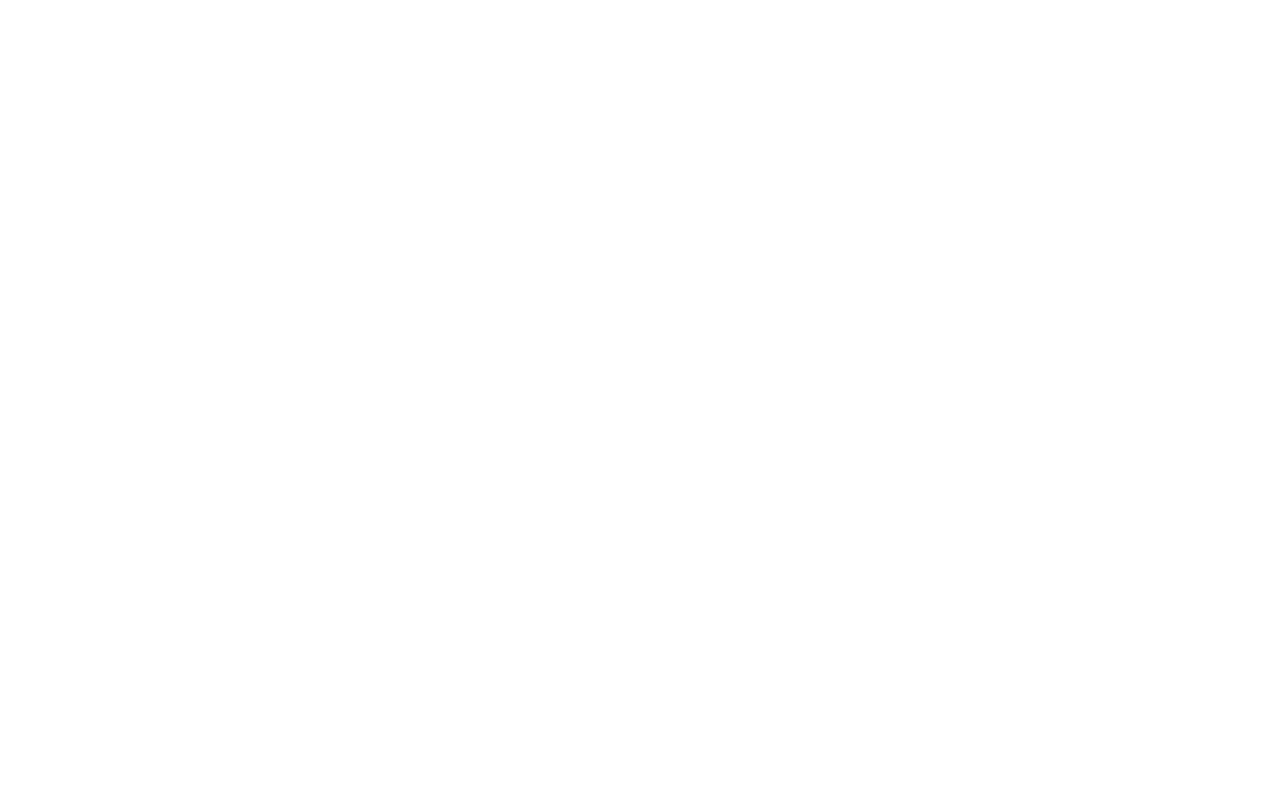
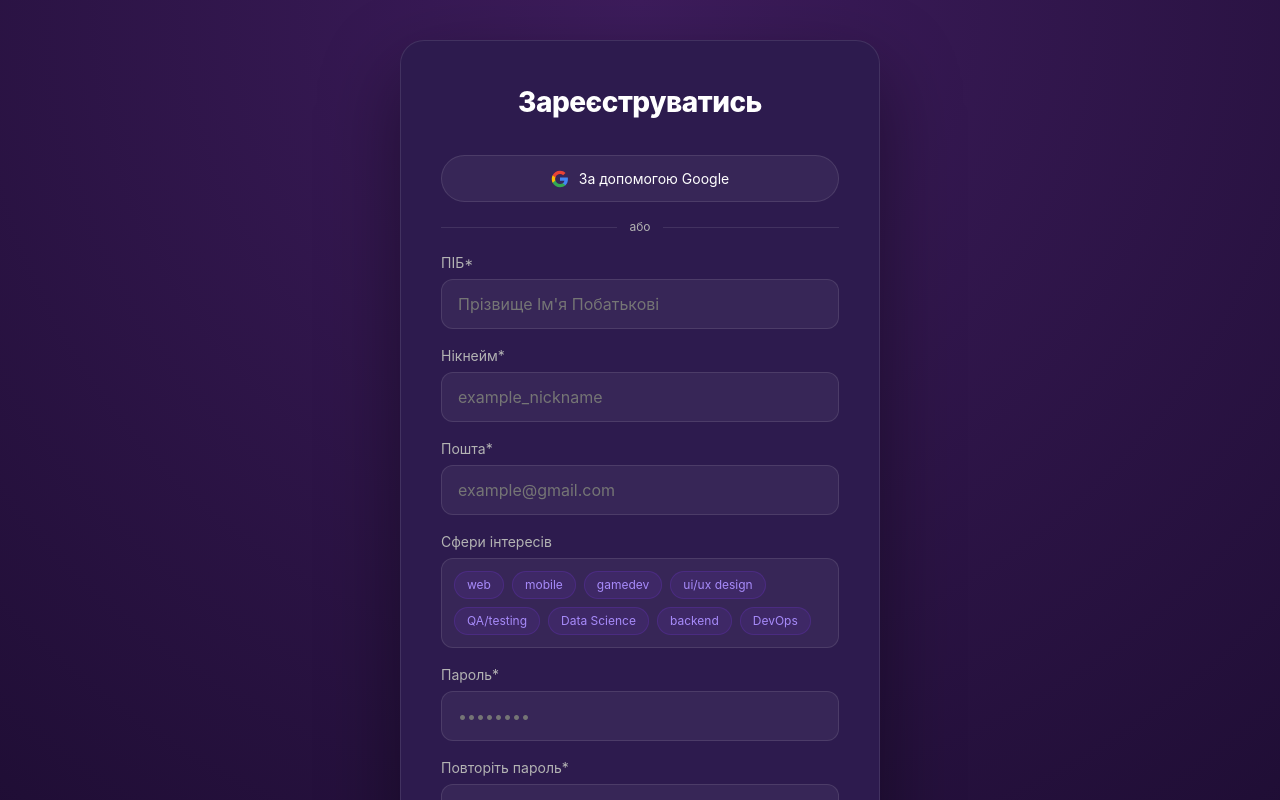
Before and after one commit to AndriyPastukh/the-space, a React (Vite) app in the folder frontend/: page /register in a window 1280 px wide. Before the commit this address had no page. Shown: the top 800 px of the page. Built offline with nearby package versions, Linux system fonts and the light colour scheme.

Commit message:
add register page

```diff
--- a/frontend/src/App.tsx
+++ b/frontend/src/App.tsx
@@ -1,10 +1,11 @@
 import "./App.css";
-
 import { BrowserRouter, Routes, Route } from "react-router-dom";
 
+// Імпортуємо ваші сторінки
 import { MainPage } from "./pages/MainPage";
 import { Page1 } from "./pages/Page1";
 import { Page2 } from "./pages/Page2";
+import RegisterPage from "./pages/RegisterPage/RegisterPage";
 
 function App() {
   return (
@@ -14,6 +15,7 @@
           <Route path="/" element={<MainPage />} />
           <Route path="/page1" element={<Page1 />} />
           <Route path="/page2" element={<Page2 />} />
+          <Route path="/register" element={<RegisterPage />} />
         </Routes>
       </div>
     </BrowserRouter>
--- a/frontend/src/pages/MainPage.tsx
+++ b/frontend/src/pages/MainPage.tsx
@@ -9,19 +9,31 @@
   };
 
   return (
-    <>
+    <div className="main-container">
       <div className="my-count-style">{count}</div>
+
+      <div className="button-group" style={{ display: 'flex', gap: '10px', flexWrap: 'wrap' }}>
         <button className="my-button-style" onClick={() => addCount(1)}>
-        Add
+          Додати
         </button>
 
-      <Link to={"/page1"} className="my-button-style">
+        <Link to="/page1" className="my-button-style">
           Перша сторінка
         </Link>
 
-      <Link to={"/page2"} className="my-button-style">
+        <Link to="/page2" className="my-button-style">
           Друга сторінка
         </Link>
-    </>
+
+        {/* Нове посилання на реєстрацію */}
+        <Link
+          to="/register"
+          className="my-button-style"
+          style={{ backgroundColor: '#4285F4', color: 'white' }}
+        >
+          Зареєструватись
+        </Link>
+      </div>
+    </div>
   );
 }
--- /dev/null
+++ b/frontend/src/pages/RegisterPage/RegisterPage.css
@@ -0,0 +1,139 @@
+:root {
+  --surface: #2d1b4e;
+  --surface2: rgba(255, 255, 255, 0.05);
+  --border: rgba(255, 255, 255, 0.1);
+  --text: #ffffff;
+  --text-muted: #b3b3b3;
+  --purple: #7c3aed;
+  --purple-lt: #a78bfa;
+  --tag-bg: rgba(124, 58, 237, 0.1);
+  --tag-border: rgba(124, 58, 237, 0.2);
+  --radius-pill: 50px;
+  --radius-sm: 12px;
+}
+
+.auth-page {
+  min-height: calc(100vh - 64px);
+  display: flex;
+  align-items: center;
+  justify-content: center;
+  padding: 40px 20px;
+  background: radial-gradient(circle at top, #3d1c5c 0%, #1a0b2e 100%);
+}
+
+.auth-box {
+  width: 100%;
+  max-width: 480px;
+  background: var(--surface);
+  border: 1px solid var(--border);
+  border-radius: 24px;
+  padding: 40px;
+  box-shadow: 0 30px 80px rgba(0,0,0,0.4);
+}
+
+.auth-title {
+  font-size: 28px;
+  font-weight: 800;
+  text-align: center;
+  margin-bottom: 32px;
+  color: var(--text);
+  letter-spacing: -0.5px;
+}
+
+.auth-form {
+  display: flex;
+  flex-direction: column;
+  gap: 16px;
+}
+
+.form-input {
+  width: 100%;
+  background: var(--surface2);
+  border: 1px solid var(--border);
+  border-radius: 12px;
+  padding: 12px 16px;
+  color: white;
+  transition: border-color 0.2s;
+}
+
+.form-input:focus {
+  outline: none;
+  border-color: var(--purple-lt);
+}
+
+.form-label {
+  font-size: 14px;
+  color: var(--text-muted);
+  margin-bottom: 6px;
+  display: block;
+}
+
+.divider {
+  display: flex;
+  align-items: center;
+  gap: 12px;
+  color: var(--text-muted);
+  font-size: 12px;
+}
+
+.divider::before, .divider::after {
+  content: '';
+  flex: 1;
+  height: 1px;
+  background: var(--border);
+}
+
+.google-btn {
+  display: flex;
+  align-items: center;
+  justify-content: center;
+  gap: 10px;
+  width: 100%;
+  padding: 12px;
+  background: var(--surface2);
+  border: 1px solid var(--border);
+  border-radius: var(--radius-pill);
+  color: var(--text);
+  font-size: 14px;
+  cursor: pointer;
+}
+
+.interests-wrap {
+  display: flex;
+  flex-wrap: wrap;
+  gap: 8px;
+  background: var(--surface2);
+  border: 1px solid var(--border);
+  border-radius: var(--radius-sm);
+  padding: 12px;
+}
+
+.interest-chip {
+  padding: 4px 12px;
+  border-radius: var(--radius-pill);
+  background: var(--tag-bg);
+  border: 1px solid var(--tag-border);
+  color: var(--purple-lt);
+  font-size: 12px;
+  cursor: pointer;
+  transition: all 0.2s;
+}
+
+.interest-chip.selected {
+  background: var(--purple);
+  color: white;
+  border-color: var(--purple);
+}
+
+.err-msg {
+  color: #f87171;
+  font-size: 13px;
+  margin-top: -8px;
+}
+
+.auth-footer {
+  text-align: center;
+  margin-top: 20px;
+  font-size: 13px;
+  color: var(--text-muted);
+}
--- /dev/null
+++ b/frontend/src/pages/RegisterPage/RegisterPage.tsx
@@ -0,0 +1,195 @@
+import React, { useState } from 'react';
+import { Link, useNavigate } from 'react-router-dom';
+import './RegisterPage.css';
+
+const INTERESTS = [
+  { id: 'web', label: 'web' },
+  { id: 'mobile', label: 'mobile' },
+  { id: 'gamedev', label: 'gamedev' },
+  { id: 'ui/ux', label: 'ui/ux design' },
+  { id: 'qa', label: 'QA/testing' },
+  { id: 'ds', label: 'Data Science' },
+  { id: 'backend', label: 'backend' },
+  { id: 'devops', label: 'DevOps' }
+];
+
+export default function RegisterPage() {
+  const navigate = useNavigate();
+
+  const [form, setForm] = useState({
+    pib: '',
+    nick: '',
+    email: '',
+    pass: '',
+    pass2: '',
+    terms: false
+  });
+
+  const [selectedInterests, setSelectedInterests] = useState([]);
+  const [error, setError] = useState('');
+
+  // Обробник змін в інпутах
+  const handleInputChange = (e: any) => {
+    const { id, value, type, checked } = e.target;
+    setForm(prev => ({
+      ...prev,
+      [id]: type === 'checkbox' ? checked : value
+    }));
+  };
+
+  // Вибір інтересів
+  const toggleInterest = (id: string) => {
+    setSelectedInterests((prev: any) =>
+      prev.includes(id) ? prev.filter((item: any) => item !== id) : [...prev, id]
+    );
+  };
+
+  const handleSubmit = (e: any) => {
+    e.preventDefault();
+    setError('');
+
+    // Валідація
+    if (!form.pib || !form.nick || !form.email || !form.pass) {
+      setError("Заповніть всі обов'язкові поля");
+      return;
+    }
+    if (form.pass !== form.pass2) {
+      setError('Паролі не збігаються');
+      return;
+    }
+    if (!form.terms) {
+      setError('Прийміть умови платформи');
+      return;
+    }
+
+    // Замість login з контексту — просто вивід у консоль
+    console.log('Реєстрація користувача:', {
+      name: form.pib,
+      nick: form.nick,
+      email: form.email,
+      interests: selectedInterests
+    });
+
+    // Замість showToast — звичайний alert
+    alert('Реєстрація успішна!');
+
+    // Перехід на головну або профіль
+    navigate('/');
+  };
+
+  return (
+    <div className="auth-page">
+      <div className="auth-box">
+        <h1 className="auth-title">Зареєструватись</h1>
+
+        <form className="auth-form" onSubmit={handleSubmit}>
+          <button type="button" className="google-btn">
+            <svg width="18" height="18" viewBox="0 0 24 24">
+              <path fill="#4285F4" d="M22.56 12.25c0-.78-.07-1.53-.2-2.25H12v4.26h5.92c-.26 1.37-1.04 2.53-2.21 3.31v2.77h3.57c2.08-1.92 3.28-4.74 3.28-8.09z"/>
+              <path fill="#34A853" d="M12 23c2.97 0 5.46-.98 7.28-2.66l-3.57-2.77c-.98.66-2.23 1.06-3.71 1.06-2.86 0-5.29-1.93-6.16-4.53H2.18v2.84C3.99 20.53 7.7 23 12 23z"/>
+              <path fill="#FBBC05" d="M5.84 14.09c-.22-.66-.35-1.36-.35-2.09s.13-1.43.35-2.09V7.07H2.18C1.43 8.55 1 10.22 1 12s.43 3.45 1.18 4.93l2.85-2.22.81-.62z"/>
+              <path fill="#EA4335" d="M12 5.38c1.62 0 3.06.56 4.21 1.64l3.15-3.15C17.45 2.09 14.97 1 12 1 7.7 1 3.99 3.47 2.18 7.07l3.66 2.84c.87-2.6 3.3-4.53 6.16-4.53z"/>
+            </svg>
+            За допомогою Google
+          </button>
+
+          <div className="divider">або</div>
+
+          <div className="form-group">
+            <label className="form-label">ПІБ*</label>
+            <input
+              className="form-input"
+              type="text"
+              id="pib"
+              value={form.pib}
+              onChange={handleInputChange}
+              placeholder="Прізвище Ім'я Побатькові"
+            />
+          </div>
+
+          <div className="form-group">
+            <label className="form-label">Нікнейм*</label>
+            <input
+              className="form-input"
+              type="text"
+              id="nick"
+              value={form.nick}
+              onChange={handleInputChange}
+              placeholder="example_nickname"
+            />
+          </div>
+
+          <div className="form-group">
+            <label className="form-label">Пошта*</label>
+            <input
+              className="form-input"
+              type="email"
+              id="email"
+              value={form.email}
+              onChange={handleInputChange}
+              placeholder="example@gmail.com"
+            />
+          </div>
+
+          <div className="form-group">
+            <label className="form-label">Сфери інтересів</label>
+            <div className="interests-wrap">
+              {INTERESTS.map(item => (
+                <span
+                  key={item.id}
+                  className={`interest-chip ${selectedInterests.includes(item.id as never) ? 'selected' : ''}`}
+                  onClick={() => toggleInterest(item.id)}
+                >
+                  {item.label}
+                </span>
+              ))}
+            </div>
+          </div>
+
+          <div className="form-group">
+            <label className="form-label">Пароль*</label>
+            <input
+              className="form-input"
+              type="password"
+              id="pass"
+              value={form.pass}
+              onChange={handleInputChange}
+              placeholder="••••••••"
+            />
+          </div>
+
+          <div className="form-group">
+            <label className="form-label">Повторіть пароль*</label>
+            <input
+              className="form-input"
+              type="password"
+              id="pass2"
+              value={form.pass2}
+              onChange={handleInputChange}
+              placeholder="••••••••"
+            />
+          </div>
+
+          {error && <p className="err-msg" style={{color: 'red', marginBottom: '10px'}}>{error}</p>}
+
+          <label className="form-checkbox">
+            <input
+              type="checkbox"
+              id="terms"
+              checked={form.terms}
+              onChange={handleInputChange}
+            /> я приймаю умови платформи
+          </label>
+
+          <button type="submit" className="btn btn-primary btn-block btn-lg">
+            Зареєструватись
+          </button>
+        </form>
+
+        <div className="auth-footer">
+          Вже маю акаунт — <Link to="/login">Увійти</Link>
+        </div>
+      </div>
+    </div>
+  );
+}
--- a/package.json
+++ b/package.json
@@ -15,5 +15,9 @@
     "bugs": {
         "url": "https://github.com/AndriyPastukh/the-space/issues"
     },
-    "homepage": "https://github.com/AndriyPastukh/the-space#readme"
+    "homepage": "https://github.com/AndriyPastukh/the-space#readme",
+    "devDependencies": {
+        "@types/react": "^19.2.14",
+        "@types/react-dom": "^19.2.3"
+    }
 }
```
Also changed, not shown: 1 other file (tests, documents, lock files or other folders). Lines whose indentation alone changed are shown as unchanged.
